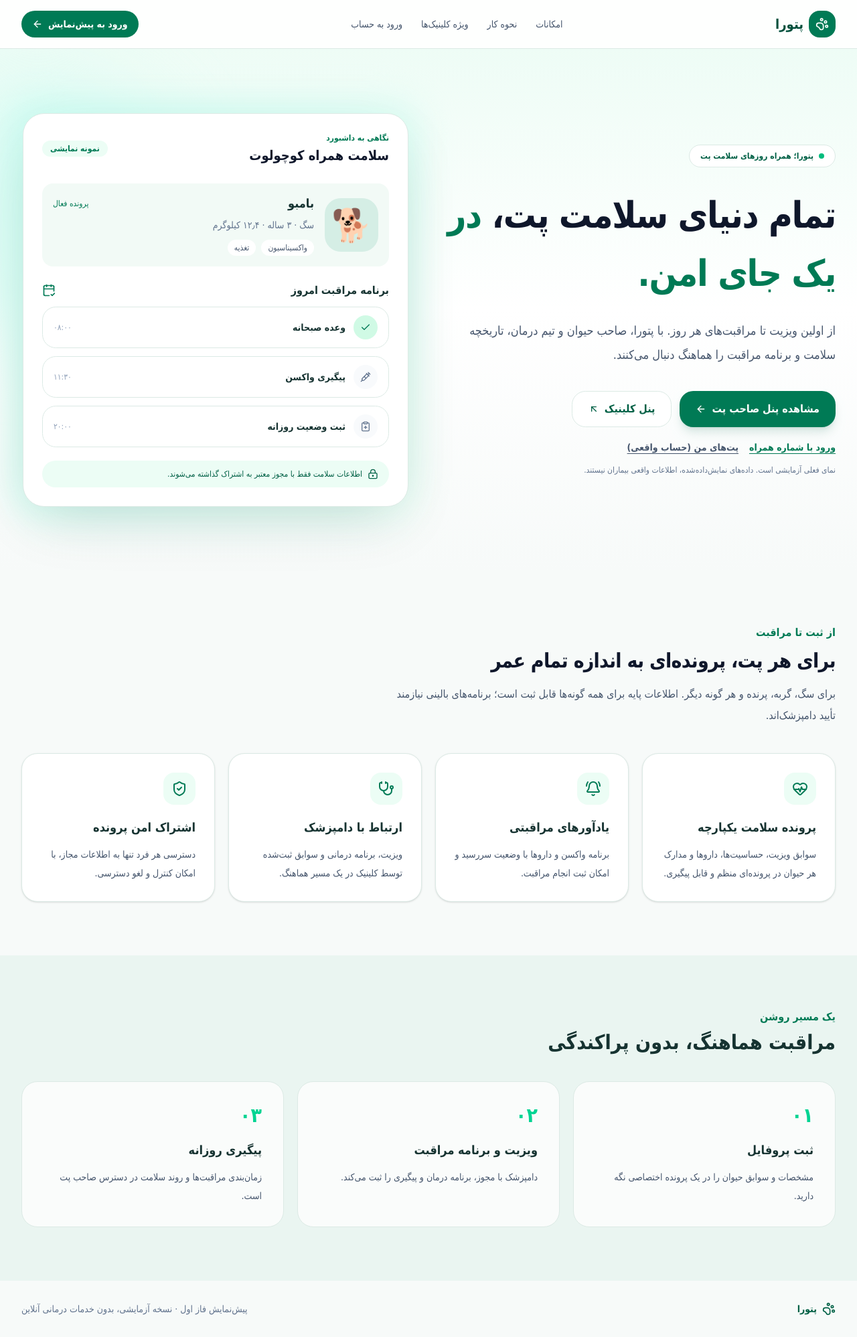
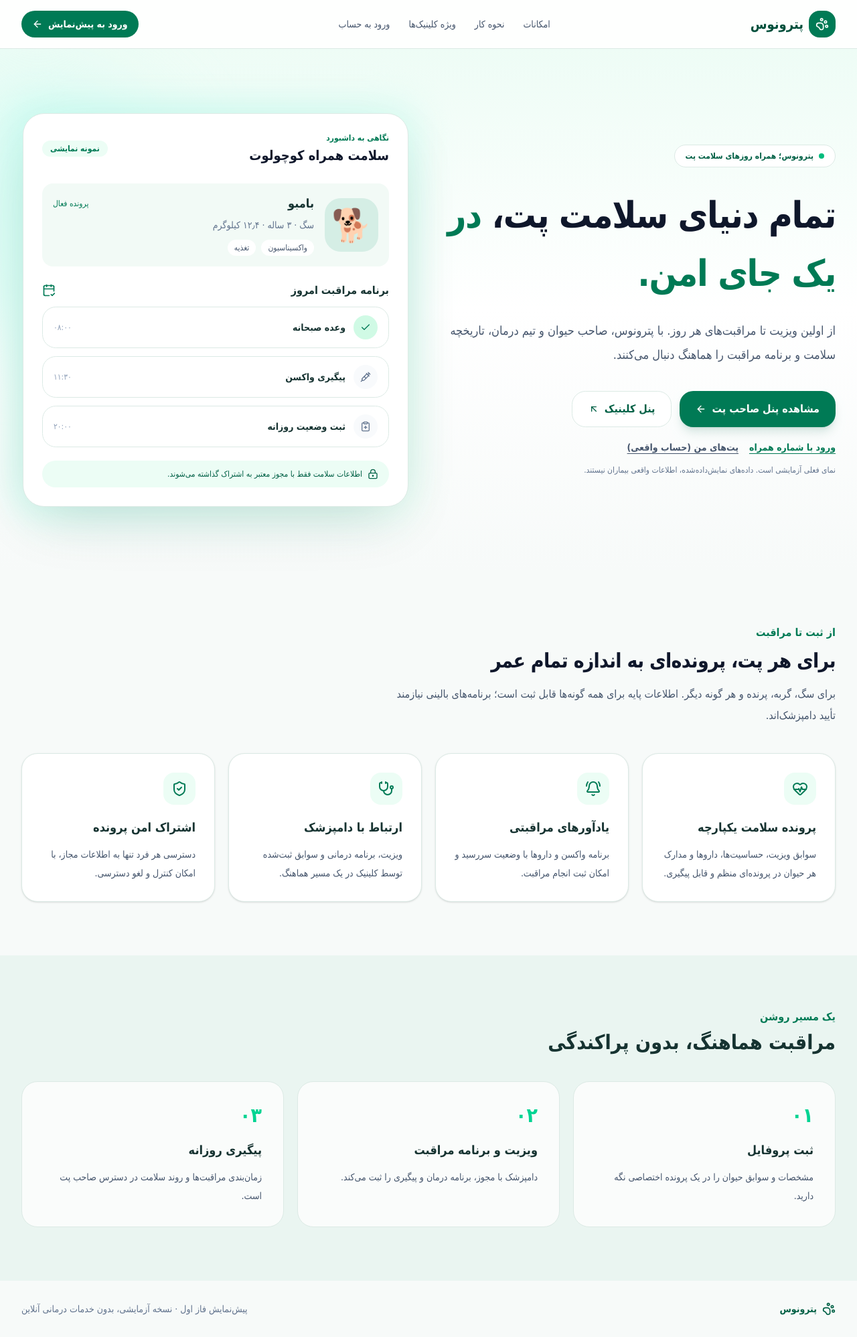
Before and after one commit to mrst10578/Vet-Site, a Next.js app: page / in a window 1280 px wide. Shown: the whole page at 67% size. Built offline with nearby package versions, Linux system fonts and the light colour scheme; no server answers.

Commit message:
brand: rename Petora to Petronus across product and docs

```diff
--- a/src/app/page.tsx
+++ b/src/app/page.tsx
@@ -16,9 +16,9 @@ export default function Home() {
     <main id="main-content">
       <header className="border-b border-emerald-100/80 bg-white/90">
         <div className="mx-auto flex max-w-7xl items-center justify-between gap-4 px-5 py-4 sm:px-8">
-          <Link href="/" className="flex items-center gap-2 text-xl font-extrabold text-emerald-900" aria-label="پتورا، صفحه اصلی">
+          <Link href="/" className="flex items-center gap-2 text-xl font-extrabold text-emerald-900" aria-label="پترونوس، صفحه اصلی">
             <span className="flex size-10 items-center justify-center rounded-2xl bg-emerald-700 text-white"><PawPrint className="size-5" /></span>
-            پتورا
+            پترونوس
           </Link>
           <nav className="hidden items-center gap-7 text-sm font-medium text-slate-600 md:flex" aria-label="ناوبری اصلی">
             <Link href="#features" className="hover:text-emerald-700">امکانات</Link>
@@ -37,13 +37,13 @@ export default function Home() {
         <div className="mx-auto grid max-w-7xl items-center gap-14 px-5 py-16 sm:px-8 lg:grid-cols-2 lg:py-24">
           <div className="relative z-10">
             <span className="inline-flex items-center gap-2 rounded-full border border-emerald-200 bg-white px-4 py-2 text-xs font-semibold text-emerald-800">
-              <span className="size-2 rounded-full bg-emerald-500" /> پتورا؛ همراه روزهای سلامت پت
+              <span className="size-2 rounded-full bg-emerald-500" /> پترونوس؛ همراه روزهای سلامت پت
             </span>
             <h1 className="mt-7 text-4xl font-black leading-[1.6] tracking-tight text-slate-900 sm:text-5xl lg:text-[3.4rem]">
               تمام دنیای سلامت پت، <span className="text-emerald-700">در یک جای امن.</span>
             </h1>
             <p className="mt-6 max-w-xl text-base leading-9 text-slate-600 sm:text-lg">
-              از اولین ویزیت تا مراقبت‌های هر روز. با پتورا، صاحب حیوان و تیم درمان، تاریخچه سلامت و برنامه مراقبت را هماهنگ دنبال می‌کنند.
+              از اولین ویزیت تا مراقبت‌های هر روز. با پترونوس، صاحب حیوان و تیم درمان، تاریخچه سلامت و برنامه مراقبت را هماهنگ دنبال می‌کنند.
             </p>
             <div className="mt-9 flex flex-wrap gap-3">
               <Link href="/dashboard" className="inline-flex items-center gap-2 rounded-xl bg-emerald-700 px-6 py-3.5 font-bold text-white shadow-lg shadow-emerald-800/15 hover:bg-emerald-800">
@@ -123,7 +123,7 @@ export default function Home() {
       </section>
 
       <footer className="mx-auto flex max-w-7xl flex-wrap items-center justify-between gap-4 px-5 py-8 text-sm text-slate-500 sm:px-8">
-        <span className="flex items-center gap-2 font-bold text-emerald-800"><PawPrint className="size-5" /> پتورا</span>
+        <span className="flex items-center gap-2 font-bold text-emerald-800"><PawPrint className="size-5" /> پترونوس</span>
         <span>پیش‌نمایش فاز اول · نسخه آزمایشی، بدون خدمات درمانی آنلاین</span>
       </footer>
     </main>
```
